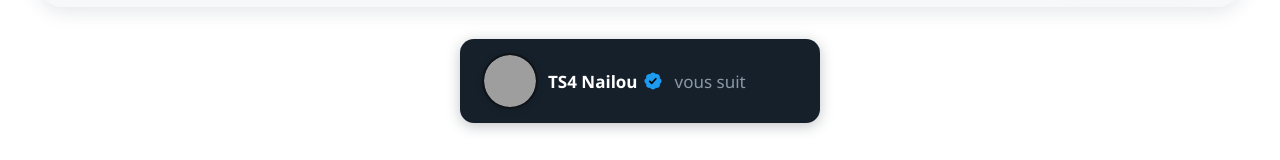
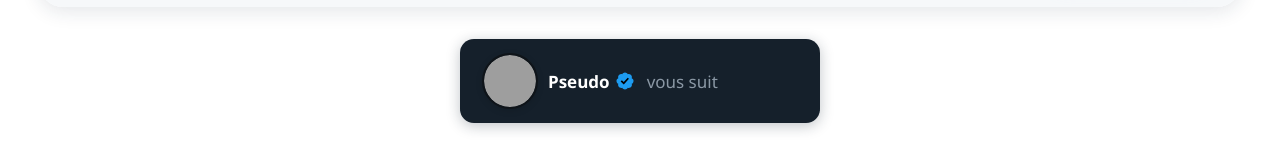
Before and after one commit to SyLynx/follow-card, a plain HTML site: page index.html in a window 1280 px wide. Shown: the part 398-558 px from the top of the page. Drawn offline with nearby package versions, Linux system fonts and the light colour scheme; grey boxes are pictures that could not be loaded.

Commit message:
Pseudo mis à jour

```diff
--- a/index.html
+++ b/index.html
@@ -217,7 +217,7 @@
     <div id="avatar" class="avatar" style="background-image:url('https://abs.twimg.com/sticky/default_profile_images/default_profile_400x400.png')"></div>
 
     <span class="username" id="displayName">
-      TS4 Nailou
+      Pseudo
 
       <!-- Badge vérifié officiel (flocon 8 lobes + coche noire) -->
       <svg id="verifiedIcon" class="verified" viewBox="0 0 22 22" aria-label="Compte certifié" role="img">
```
